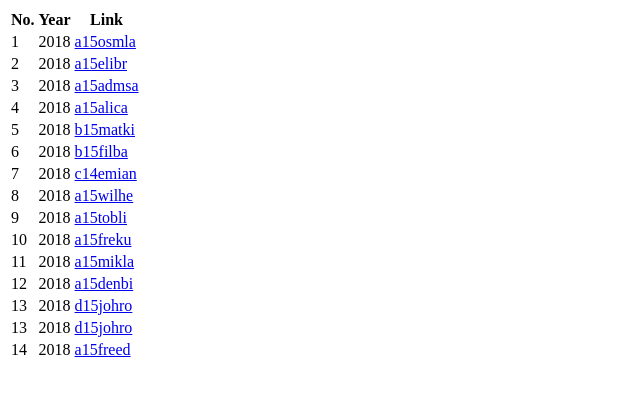
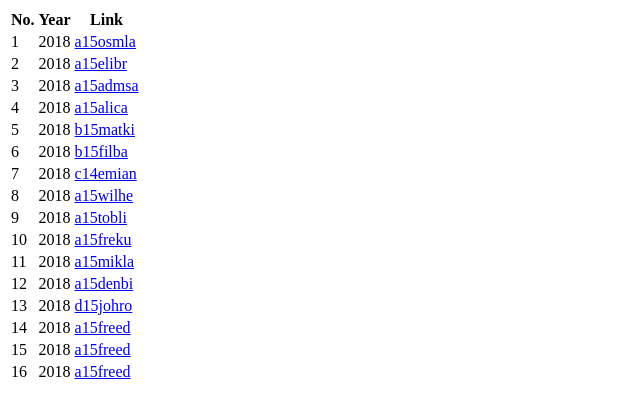
Before and after one commit to HGustavs/Exjobb-Landing-Page, a plain HTML site: page index.html in a window 1280 px wide. Shown: the whole page, without its empty margins (0-640 px from the left). Drawn offline with Linux system fonts and the light colour scheme.

Commit message:
Update index.html

```diff
--- a/index.html
+++ b/index.html
@@ -72,17 +72,20 @@
 						<td><a href='https://github.com/HGustavs/Exjobb-2018-d15johro'>d15johro</a></td>
 				</tr>
 				<tr>
-						<td>13</td>
-						<td>2018</td>
-						<td><a href='https://github.com/HGustavs/Exjobb-2018-d15johro'>d15johro</a></td>
-				</tr>
-				<tr>
 						<td>14</td>
 						<td>2018</td>
 						<td><a href='https://github.com/HGustavs/Exjobb-2018-a15freed'>a15freed</a></td>
 				</tr>
-
-
+				<tr>
+						<td>15</td>
+						<td>2018</td>
+						<td><a href='https://github.com/HGustavs/Exjobb-2018-a15gunfu'>a15freed</a></td>
+				</tr>
+				<tr>
+						<td>16</td>
+						<td>2018</td>
+						<td><a href='https://github.com/HGustavs/Exjobb-2018-a15nikho'>a15freed</a></td>
+				</tr>
 
 			</table>
 		</body>
```
